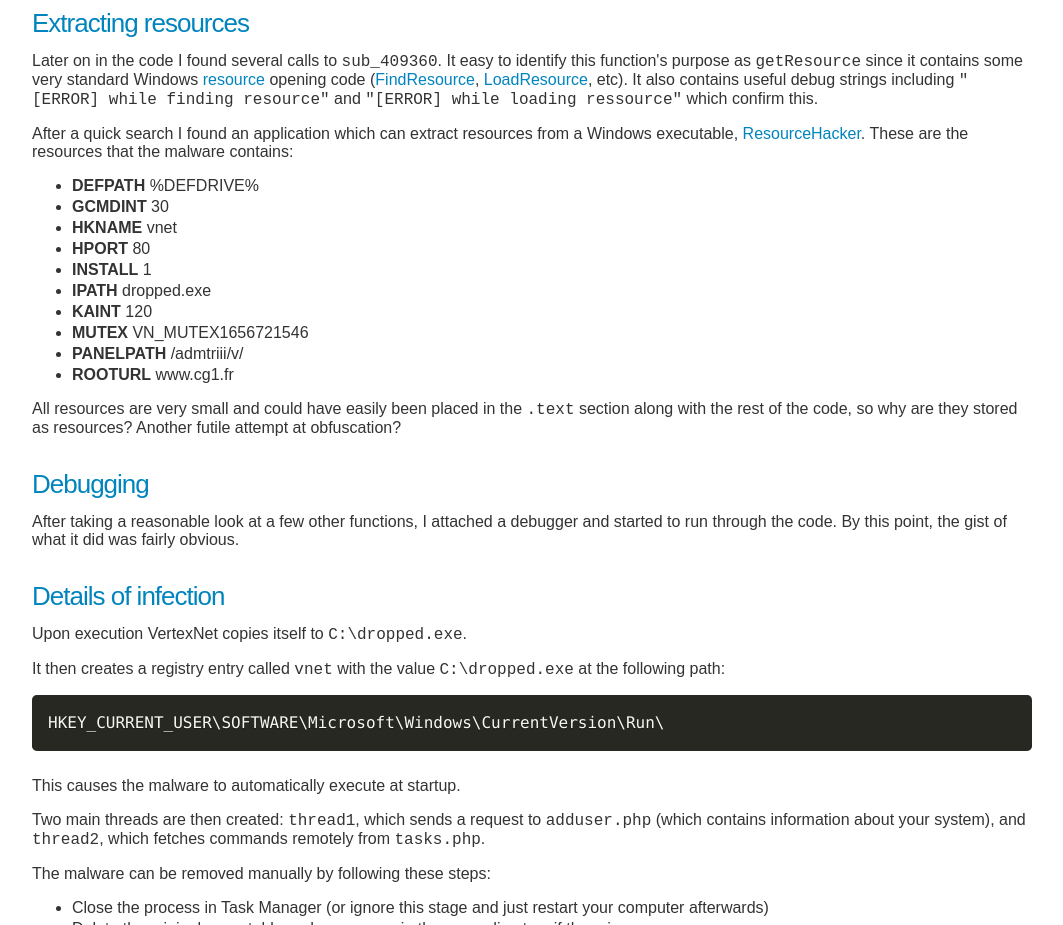
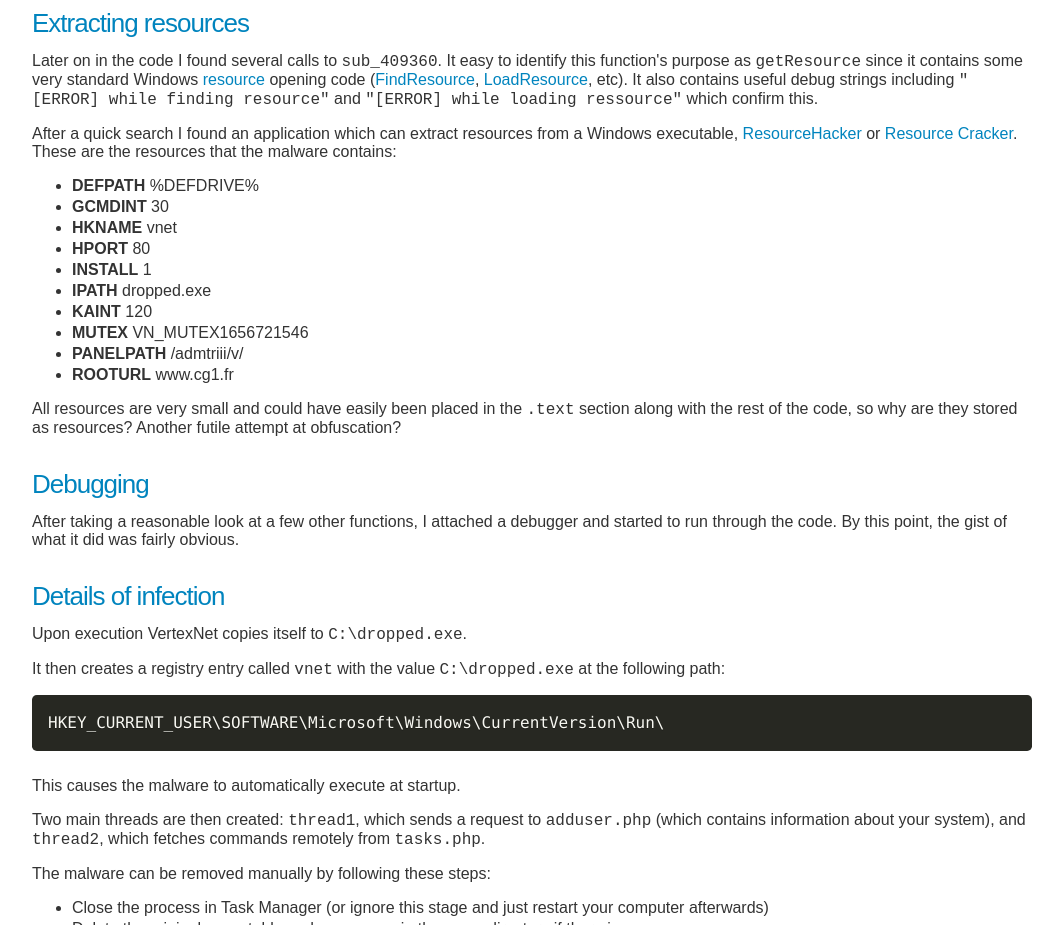
Before and after one commit to CTurt/cturt.github.io, a plain HTML site: page vertex-net.html in a window 1280 px wide. Shown: the part 4120-5045 px from the top of the page, without its empty margins (108-1171 px from the left). Drawn offline with Linux system fonts and the light colour scheme.

Commit message:
List Resource Cracker as an optional alternative in CTurt/cturt.github.io

```diff
--- a/vertex-net.html
+++ b/vertex-net.html
@@ -257,7 +257,7 @@ LABEL_4:
 				</p>
 
 				<p>
-					After a quick search I found an application which can extract resources from a Windows executable, <a href="http://www.angusj.com/resourcehacker/">ResourceHacker</a>. These are the resources that the malware contains:
+					After a quick search I found an application which can extract resources from a Windows executable, <a href="http://www.angusj.com/resourcehacker/">ResourceHacker</a> or <a href="https://www.pelock.com/products/resource-cracker">Resource Cracker</a>. These are the resources that the malware contains:
 				</p>
 
 				<ul>
```
